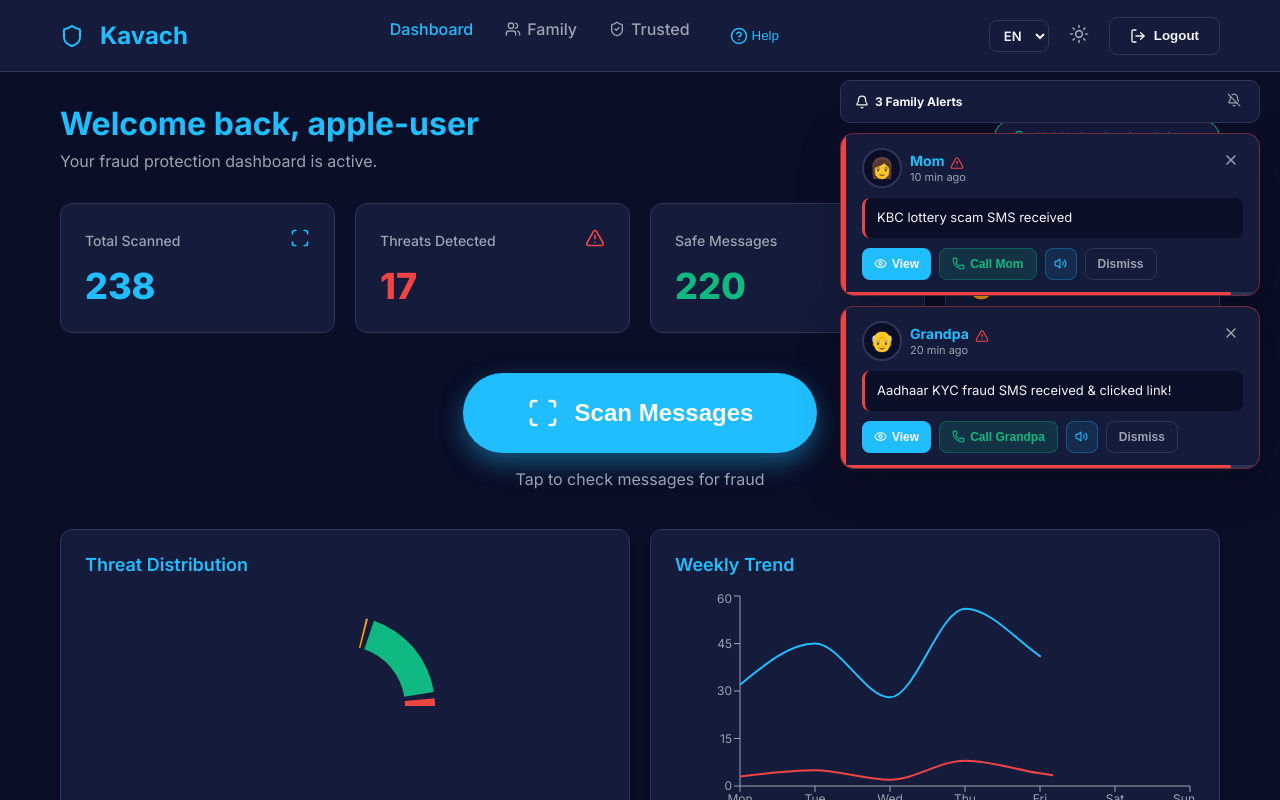
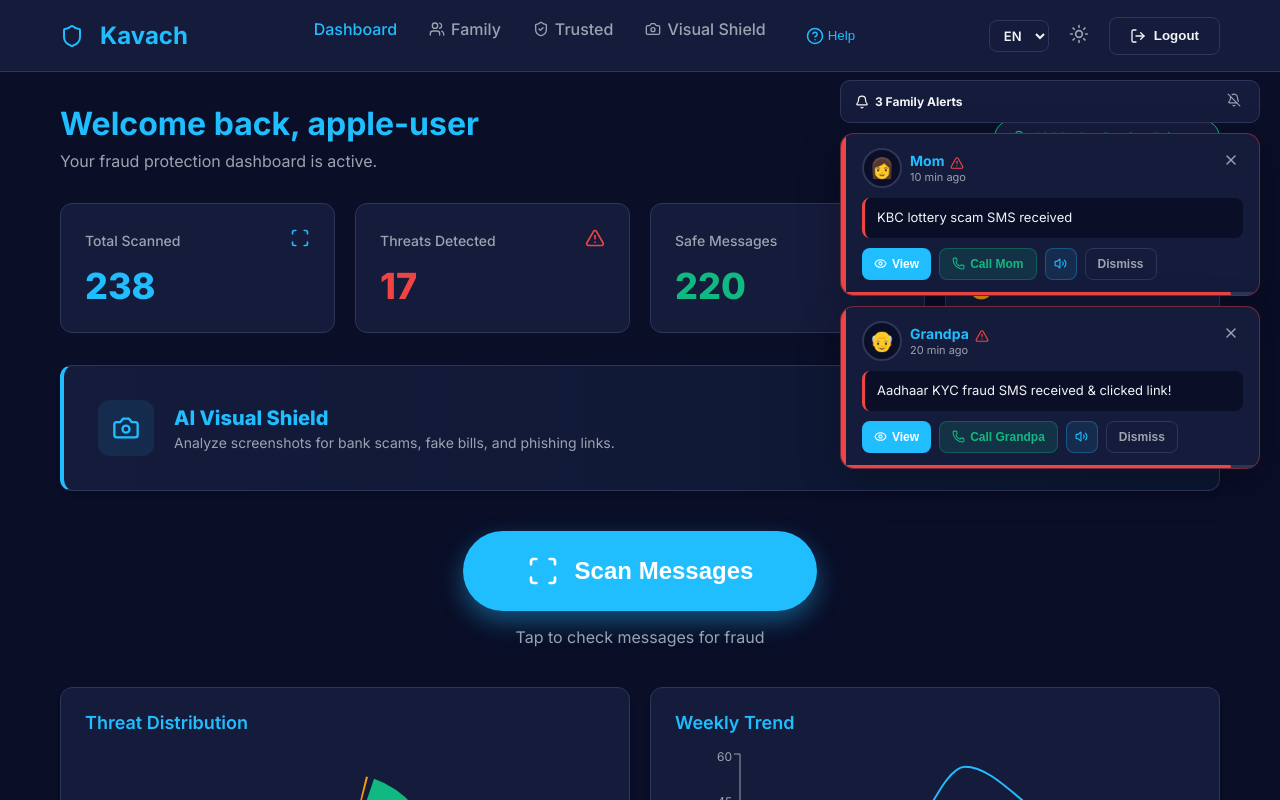
Before and after one commit to rishab-singh99/Kavach-Techathon, a React (Vite) app in the folder frontend/: page / in a window 1280 px wide. Both pictures are taken after a click on the button "Continue with Apple". Shown: the top 800 px of the page. Built offline with nearby package versions, Linux system fonts and the light colour scheme.

Commit message:
fix: Update Dashboard component

```diff
--- a/frontend/src/components/Dashboard.tsx
+++ b/frontend/src/components/Dashboard.tsx
@@ -14,6 +14,8 @@ import TrustedContacts from './TrustedContacts';
 import LanguageSelector from './LanguageSelector';
 import { useThemeStore } from '../store/themeStore';
 import { useLanguageStore } from '../store/languageStore';
+import VisualShield from './VisualShield';
+import { Camera } from 'lucide-react';
 
 interface DashboardProps {
     onLogout: () => void;
@@ -28,7 +30,7 @@ export default function Dashboard({ onLogout }: DashboardProps) {
     const [showHelp, setShowHelp] = useState(false);
     const [showFamily, setShowFamily] = useState(false);
     const [showTrustedContacts, setShowTrustedContacts] = useState(false);
-    const [activeView, setActiveView] = useState<'dashboard' | 'family' | 'trusted'>('dashboard');
+    const [activeView, setActiveView] = useState<'dashboard' | 'family' | 'trusted' | 'visual'>('dashboard');
     const [isOffline, setIsOffline] = useState(!navigator.onLine);
     const [mobileNavOpen, setMobileNavOpen] = useState(false);
     const { theme, toggleTheme } = useThemeStore();
@@ -143,6 +145,7 @@ export default function Dashboard({ onLogout }: DashboardProps) {
                             <li><a href="#" className={activeView === 'dashboard' ? 'active' : ''} onClick={(e) => { e.preventDefault(); setActiveView('dashboard'); setShowFamily(false); setShowTrustedContacts(false); setMobileNavOpen(false); }}>{t('dashboard')}</a></li>
                             <li><a href="#" className={activeView === 'family' ? 'active' : ''} onClick={(e) => { e.preventDefault(); setActiveView('family'); setShowFamily(true); setShowTrustedContacts(false); setMobileNavOpen(false); }} style={{ display: 'flex', alignItems: 'center', gap: '6px' }}><Users size={16} />{t('family')}</a></li>
                             <li><a href="#" className={activeView === 'trusted' ? 'active' : ''} onClick={(e) => { e.preventDefault(); setActiveView('trusted'); setShowTrustedContacts(true); setShowFamily(false); setMobileNavOpen(false); }} style={{ display: 'flex', alignItems: 'center', gap: '6px' }}><ShieldCheck size={16} />{t('trustedContacts') || 'Trusted'}</a></li>
+                            <li><a href="#" className={activeView === 'visual' ? 'active' : ''} onClick={(e) => { e.preventDefault(); setActiveView('visual'); setShowFamily(false); setShowTrustedContacts(false); setMobileNavOpen(false); }} style={{ display: 'flex', alignItems: 'center', gap: '6px' }}><Camera size={16} /> Visual Shield</a></li>
                             <li>
                                 <button
                                     onClick={() => { setShowHelp(true); setMobileNavOpen(false); }}
@@ -177,6 +180,13 @@ export default function Dashboard({ onLogout }: DashboardProps) {
             {activeView === 'trusted' && (
                 <div className="container">
                     <TrustedContacts onBack={() => setActiveView('dashboard')} />
+                </div>
+            )}
+
+            {/* Visual Shield View */}
+            {activeView === 'visual' && (
+                <div className="container">
+                    <VisualShield onBack={() => setActiveView('dashboard')} />
                 </div>
             )}
 
@@ -217,6 +227,24 @@ export default function Dashboard({ onLogout }: DashboardProps) {
                             </div>
                         </div>
                     ))}
+                </div>
+
+                {/* Visual Shield Quick Action */}
+                <div className="card" style={{
+                    margin: '32px 0', display: 'flex', alignItems: 'center', justifyContent: 'space-between',
+                    background: 'linear-gradient(90deg, var(--surface) 0%, rgba(32, 190, 255, 0.05) 100%)',
+                    borderLeft: '4px solid var(--primary)', cursor: 'pointer', animation: 'fadeIn 0.5s ease-out'
+                }} onClick={() => setActiveView('visual')}>
+                    <div style={{ display: 'flex', alignItems: 'center', gap: '20px', padding: '10px' }}>
+                        <div style={{ width: '56px', height: '56px', borderRadius: '12px', background: 'rgba(32, 190, 255, 0.1)', display: 'flex', alignItems: 'center', justifyContent: 'center', color: 'var(--primary)', flexShrink: 0 }}>
+                            <Camera size={28} />
+                        </div>
+                        <div>
+                            <h3 style={{ fontSize: '20px', fontWeight: 800 }}>AI Visual Shield</h3>
+                            <p style={{ color: 'var(--text-secondary)', fontSize: '14px', marginTop: '4px' }}>Analyze screenshots for bank scams, fake bills, and phishing links.</p>
+                        </div>
+                    </div>
+                    <button className="btn btn-primary" style={{ marginRight: '10px' }}>Scan Image</button>
                 </div>
 
                 {/* Scan Button */}
```
